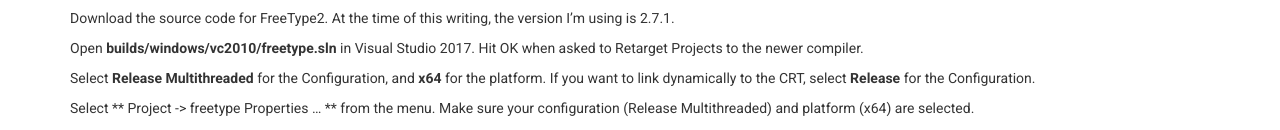
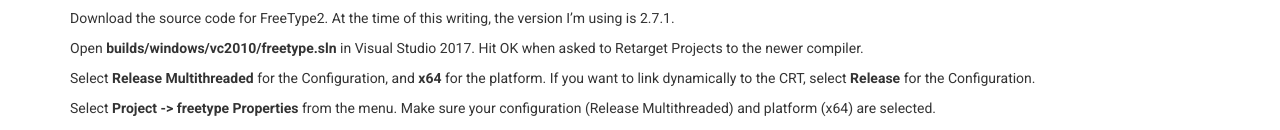
Before and after one commit to wesselsga/wesselsga.github.io, a Jekyll site: the page built from _posts/2017-05-02-freetype-harfbuzz.md, in a window 1280 px wide and 900 px high, cut to the strip 0-422 px from the top of the window. Shown: the part 288-418 px from the top of the strip. Built offline with Jekyll 4.4.1, drawn with Linux system fonts in a browser that asks for light colours.

Commit message:
freetype

````diff
--- a/_posts/2017-05-02-freetype-harfbuzz.md
+++ b/_posts/2017-05-02-freetype-harfbuzz.md
@@ -18,9 +18,11 @@
 
 Select **Release Multithreaded** for the Configuration, and **x64** for the platform.  If you want to link dynamically to the CRT, select **Release** for the Configuration.
 
-Select ** Project -> freetype Properties ... ** from the menu.  Make sure your configuration (Release Multithreaded) and platform (x64) are selected.
+Select **Project -> freetype Properties** from the menu.  Make sure your configuration (Release Multithreaded) and platform (x64) are selected.
 
 Change the Configuration Type from Static Library to **Dynamic Library (.dll)** and change the Target Name to **freetype** as highlighted below:
+
+<br/>
 
 ![alt text][freetype_1]
 
@@ -50,7 +52,8 @@
 #define FT_EXPORT(x) __declspec(dllexport) x
 #define FT_EXPORT_DEF(x)  __declspec(dllexport) x
 ```
-
+<br/>
+<br/>
 #### Build the Solution ####
 When complete, you should end up with a freetype.dll and freetype.lib in the **objs/vc2010/x64** subfolder.
 
````
